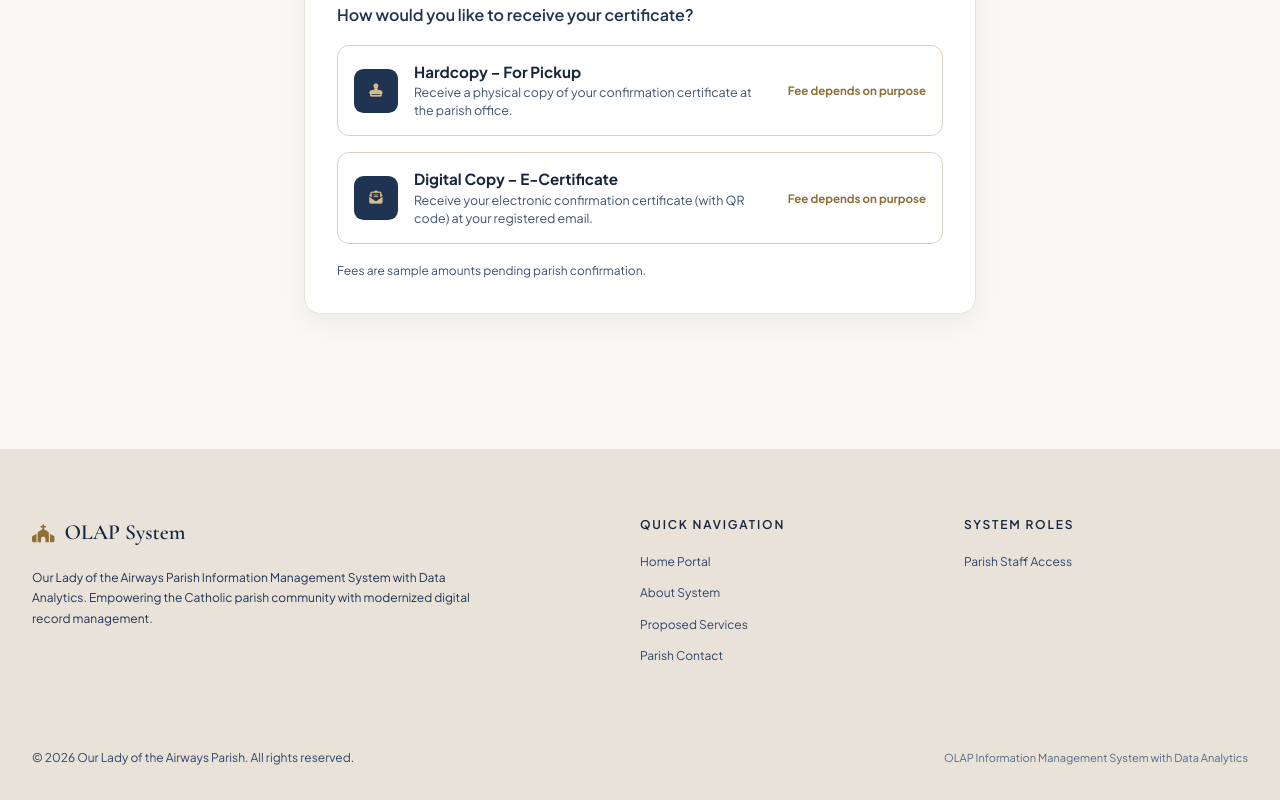
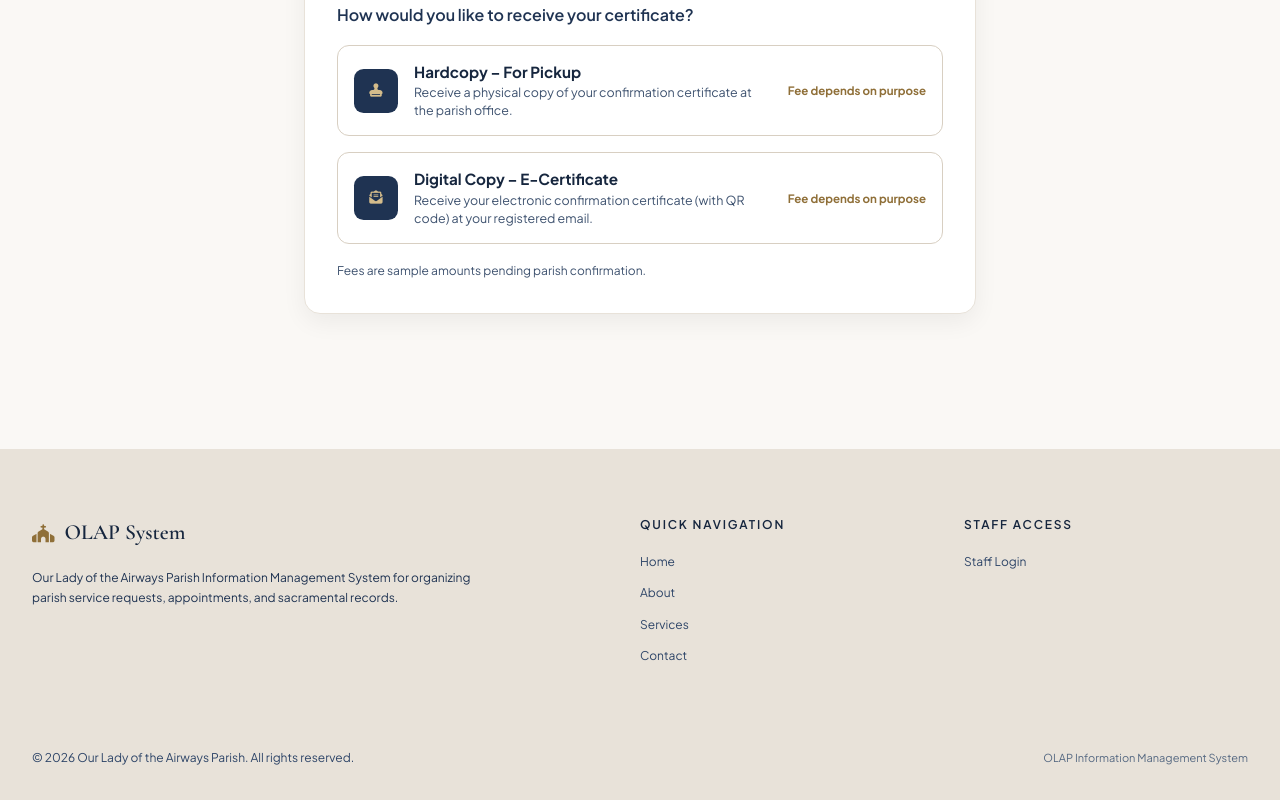
Before and after one commit to jamesCarl1204/OLAP, a React (Vite) app: page /request/confirmation in a window 1280 px wide. Shown: the part 352-1152 px from the top of the page. Built offline with nearby package versions, Linux system fonts and the light colour scheme.

Commit message:
copy: show only staff access in footer

```diff
--- a/src/components/layout/Footer/Footer.jsx
+++ b/src/components/layout/Footer/Footer.jsx
@@ -1,5 +1,4 @@
 import { Link } from 'react-router-dom';
-import { ROLES } from '../../../features/auth/roles.js';
 import styles from './Footer.module.css';
 
 export default function Footer() {
@@ -9,32 +8,30 @@ export default function Footer() {
         <div className={styles.grid}>
           <div className={styles.about}>
             <div className={styles.brand}><i className="fa-solid fa-church" /> <span>OLAP System</span></div>
-            <p>Our Lady of the Airways Parish Information Management System with Data Analytics. Empowering the Catholic parish community with modernized digital record management.</p>
+            <p>Our Lady of the Airways Parish Information Management System for organizing parish service requests, appointments, and sacramental records.</p>
           </div>
 
           <div>
             <h4>Quick Navigation</h4>
             <ul>
-              <li><Link to="/#home">Home Portal</Link></li>
-              <li><Link to="/#about">About System</Link></li>
-              <li><Link to="/#services">Proposed Services</Link></li>
-              <li><Link to="/#contact">Parish Contact</Link></li>
+              <li><Link to="/#home">Home</Link></li>
+              <li><Link to="/#about">About</Link></li>
+              <li><Link to="/#services">Services</Link></li>
+              <li><Link to="/#contact">Contact</Link></li>
             </ul>
           </div>
 
           <div>
-            <h4>System Roles</h4>
+            <h4>Staff Access</h4>
             <ul>
-              {Object.entries(ROLES).map(([name, r]) => (
-                <li key={name}><Link to="/login">{r.footerLabel}</Link></li>
-              ))}
+              <li><Link to="/login">Staff Login</Link></li>
             </ul>
           </div>
         </div>
 
         <div className={styles.bottom}>
           <p>&copy; 2026 Our Lady of the Airways Parish. All rights reserved.</p>
-          <p>OLAP Information Management System with Data Analytics</p>
+          <p>OLAP Information Management System</p>
         </div>
       </div>
     </footer>
```
